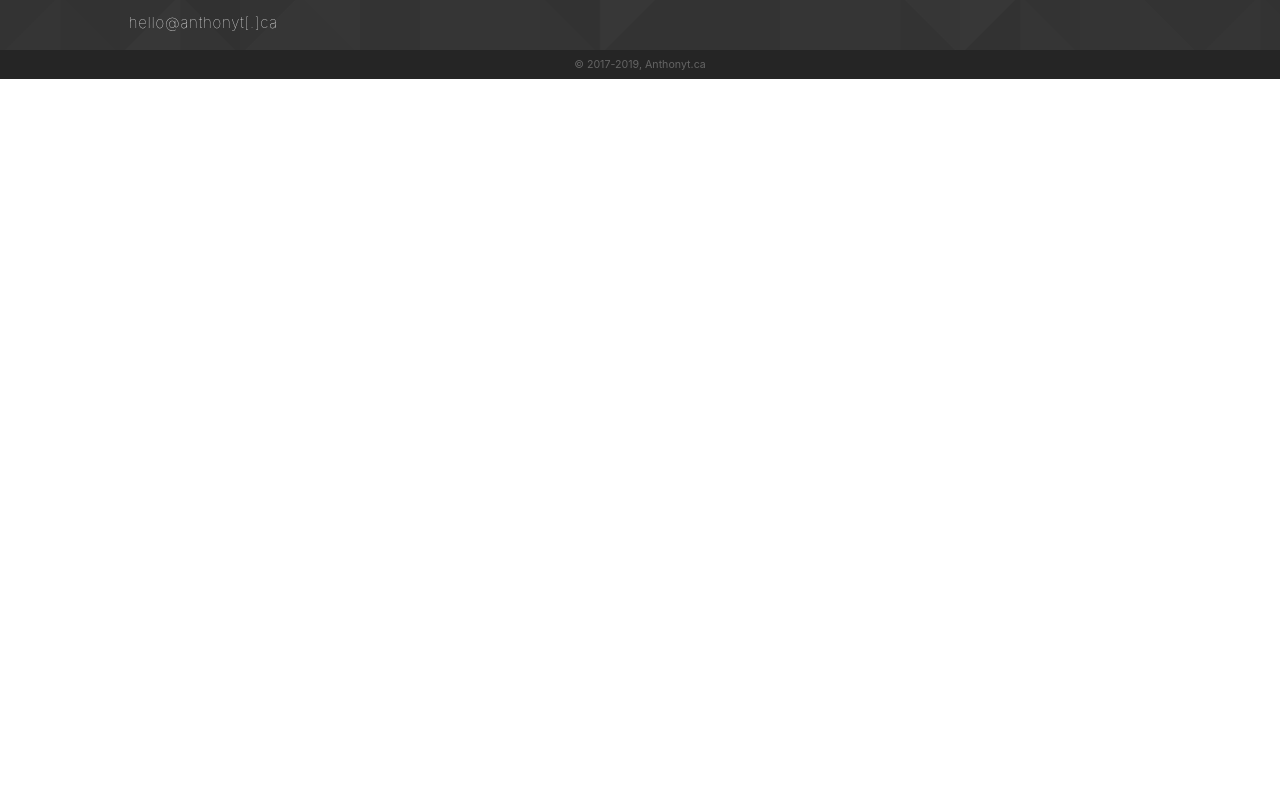
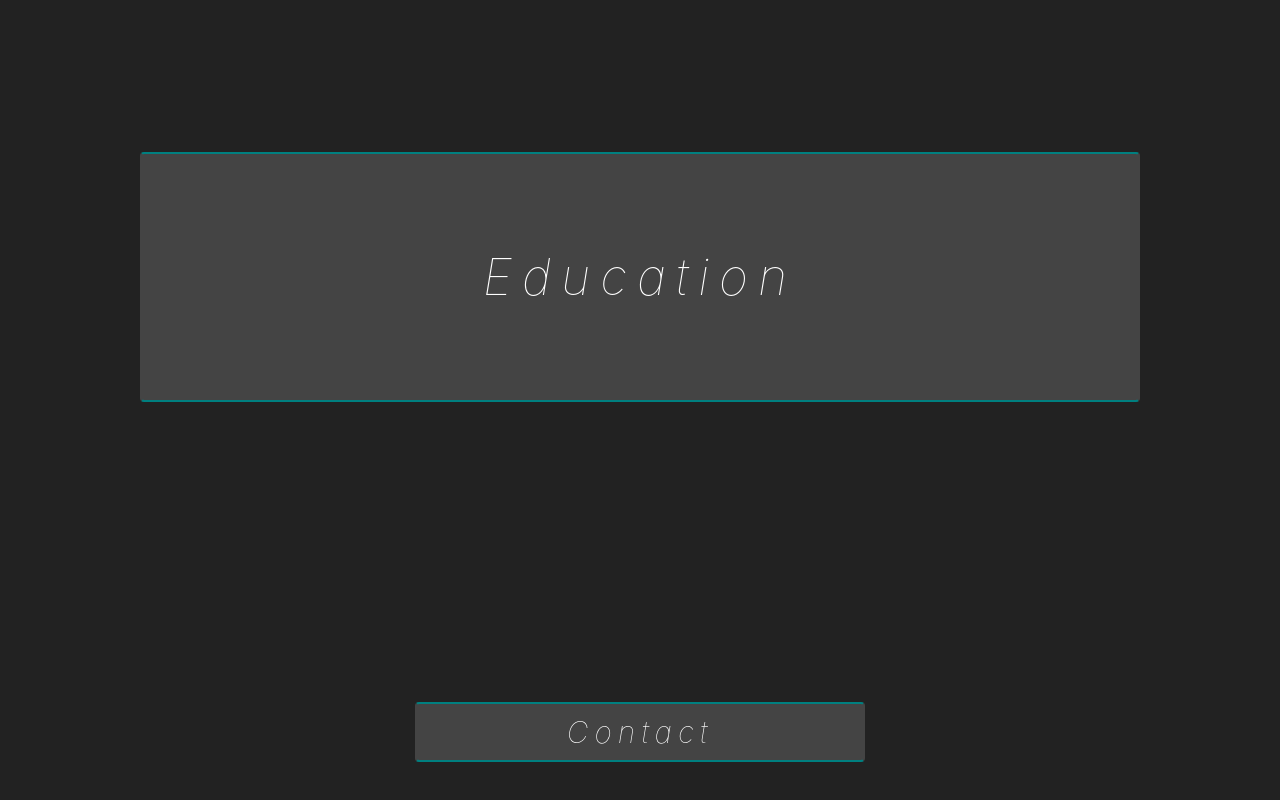
Before and after one commit to anthonytwh/anthonytwh.github.io, a React (Create React App) app: page / in a window 1280 px wide. Shown: the part 3173-3973 px from the top of the page. Before the commit the page ends 3252 px from the top, so only its background shows below. Built offline with nearby package versions, Linux system fonts and the light colour scheme.

Commit message:
contact form, start badge formatting

```diff
--- a/src/assets/styles.css
+++ b/src/assets/styles.css
@@ -278,19 +278,46 @@ P O R T F O L I O
   /*background: #555;*/
   background: rgb(34, 34, 34, 1)
     /*linear-gradient(185deg, rgba(0, 0, 0, 0) 10.9%, rgb(34, 34, 34, 1) 11.1%)*/;
-  padding-top: 10%;
-  padding-bottom: 10%;
+  padding-top: 5em;
+  padding-bottom: 10em;
   text-align: center;
+  align-items: center;
+}
+
+.Portfolio-badge {
+  display: flex;
+  justify-content: center;
+  align-items: center;
+  text-align: center;
+  cursor: pointer;
+  margin: 0 auto;
+
+  background: #444;
+  border: 2px solid #444;
+  border-color: #444;
+  border-top-color: teal;
+  border-bottom-color: teal;
+  color: white;
+
+  font-size: 50px;
+  letter-spacing: 0.2em;
+  font-weight: 100;
+  font-style: italic;
+
+  width: 20em;
+  height: 5em;
+  margin-top: 5em;
 }
 
 .Portfolio-card {
   background-color: #333;
-  border-color: lightgrey;
+  border-color: #111;
   padding-top: 2.5%;
   padding-bottom: 2.5%;
   padding-left: 2.5%;
   padding-right: 2.5%;
-  box-shadow: 5px 10px 2px lightgrey;
+  box-shadow: 5px 10px 2px #111;
+  margin-top: 2em;
 }
 
 .Portfolio-title {
@@ -326,6 +353,101 @@ P O R T F O L I O
   color: lightblue;
 }
 
+
+
+/*
+
+
+C O N T A C T
+
+
+*/
+.Contact {
+  align-items: center;
+  margin: 0 auto;
+  background-color: #333;
+  border-color: #111;
+  box-shadow: 5px 10px 2px #111;
+  width: 50em;
+  padding-top: 2em;
+  padding-bottom: 3em;
+  padding-left: 5em;
+  padding-right: 5em;
+  margin-top: 5em;
+}
+
+.Contact-badge {
+  display: flex;
+  justify-content: center;
+  align-items: center;
+  text-align: center;
+  cursor: pointer;
+  margin: 0 auto;
+
+  background: #444;
+  border: 2px solid #444;
+  border-color: #444;
+  border-top-color: teal;
+  border-bottom-color: teal;
+  color: white;
+
+  font-size: 30px;
+  letter-spacing: 0.2em;
+  font-weight: 100;
+  font-style: italic;
+
+  width: 15em;
+  height: 2em;
+  margin-top: 10em;
+}
+
+.Contact-form {
+  padding-left: 5em;
+  padding-right: 5em;
+}
+
+.Contact-label {
+  font-weight: 100;
+  font-size: 25px;
+  color: white;
+  letter-spacing: 0.15em;
+  font-style: italic;
+  padding-top: 1em;
+  padding-bottom: 1em;
+}
+
+.Contact-input {
+  background-color: #333;
+  border-color: #333;
+  border-bottom-color: gold;
+  font-weight: 100;
+}
+
+.Contact-input:focus {
+  background: #333;
+  color: white;
+  border-color: #333;
+}
+
+.Contact-input:active {
+  background: grey;
+  color: white;
+  border-color: grey;
+}
+
+.Contact-button {
+  background-color: grey;
+  border-color: grey;
+  color: white;
+  height: 3em;
+  width: 20em;
+}
+
+.Contact-button:hover {
+  background-color: gold;
+  border-color: gold;
+  color: white;
+}
 
 
 /*
--- a/src/components/Contact.jsx
+++ b/src/components/Contact.jsx
@@ -1,5 +1,5 @@
 import React, { Component} from 'react';
-import { Card, Form } from 'reactstrap';
+import { Card, Col, Row, Button, Form, FormGroup, Input, Label } from 'reactstrap';
 
 import '../assets/styles.css';
 
@@ -13,7 +13,42 @@ class Contact extends Component {
 	render () {
 		return (
 			<div>
-				<Card><Form></Form></Card>
+				<Card className="Contact">
+					<Form className="Contact-form">
+						<Label className="Contact-label">Get in Touch!</Label>
+						<Row form>
+							<Col>
+								<FormGroup>
+									<Input className="Contact-input" type="name" name="name" id="contactName" placeholder="Name" />
+								</FormGroup>
+							</Col>
+							<Col>
+								<FormGroup>
+									<Input className="Contact-input" type="email" name="email" id="contactEmail" placeholder="Email" />
+								</FormGroup>
+							</Col>
+						</Row>
+						<Row form>
+							<Col>
+								<FormGroup>
+									<Input className="Contact-input" type="subject" name="subject" id="contactSubject" placeholder="Subject" />
+								</FormGroup>
+							</Col>
+						</Row>
+						<Row form>
+							<Col>
+								<FormGroup>
+									<Input className="Contact-input" type="textarea" name="message" id="contactMessage" placeholder="Message" />
+								</FormGroup>
+							</Col>
+						</Row>
+						<Row form>
+							<Col>
+								<Button className="Contact-button"> Send </Button>
+							</Col>
+						</Row>
+					</Form>
+				</Card>
 			</div>
 			)
 	}
--- a/src/components/Header.jsx
+++ b/src/components/Header.jsx
@@ -1,5 +1,5 @@
 import React, { Component} from 'react';
-import { Collapse, Navbar, NavbarToggler, NavbarBrand, Nav, NavItem, NavLink, DropdownToggle, DropdownMenu, UncontrolledDropdown, DropdownItem } from 'reactstrap';
+import { Collapse, Navbar, NavbarToggler, NavbarBrand, Nav, NavItem, NavLink } from 'reactstrap';
 import { BrowserRouter as Router, Route, Link } from 'react-router-dom';
 
 import { FontAwesomeIcon } from '@fortawesome/react-fontawesome'
--- a/src/components/Main.jsx
+++ b/src/components/Main.jsx
@@ -1,5 +1,5 @@
 import React, { Component} from 'react';
-import { Jumbotron, Button } from 'reactstrap';
+import { Jumbotron } from 'reactstrap';
 
 import '../assets/styles.css';
 
--- a/src/components/Portfolio.jsx
+++ b/src/components/Portfolio.jsx
@@ -1,5 +1,5 @@
 import React, { Component} from 'react';
-import { Badge, UncontrolledCollapse, Card, Container, Row, Col } from 'reactstrap';
+import { Button, UncontrolledCollapse, Card, Container, Row, Col } from 'reactstrap';
 
 import Contact from '../components/Contact.jsx'
 import '../assets/styles.css';
@@ -16,14 +16,9 @@ class Portfolio extends Component {
 		    <div>
 				<Container className="Portfolio">
 
-		    	<Badge color="info" id="Employment"> My Employment </Badge>
+		    	<Button className="Portfolio-badge" id="Employment"> Employment </Button>
 		    	<UncontrolledCollapse toggler="#Employment">
 					<Card className="Portfolio-card">
-						<Row >
-							<Col>
-							<h1 className="Portfolio-title"> Employment </h1>
-							</Col>
-						</Row>
 						<Row className="Portfolio-row">
 							<Col>
 								<p className="Portfolio-header"> Darktrace </p>
@@ -62,18 +57,9 @@ class Portfolio extends Component {
 					</Card>
 				</UncontrolledCollapse>
 
-					<br></br>
-					<br></br>
-					<br></br>
-
-		    	<Badge color="primary" id='Education'> My Education </Badge>
+		    	<Button className="Portfolio-badge" id='Education'> Education </Button>
 		    	<UncontrolledCollapse toggler='#Education'>
 					<Card className="Portfolio-card">
-						<Row className="Portfolio-row">
-							<Col>
-								<h1 className="Portfolio-title"> Education </h1>
-							</Col>
-						</Row>
 						<Row className="Portfolio-row">
 							<Col>
 								<p className="Portfolio-header"> McMaster University</p>
@@ -99,11 +85,7 @@ class Portfolio extends Component {
 					</Card>
 				</UncontrolledCollapse>
 
-					<br></br>
-					<br></br>
-					<br></br>
-
-		    	<Badge color="primary" id='Contact'> Contact </Badge>
+		    	<Button className="Contact-badge" id='Contact'> Contact </Button>
 		    	<UncontrolledCollapse toggler='#Contact'>
 		    		<Contact />
 		    	</UncontrolledCollapse>
```
